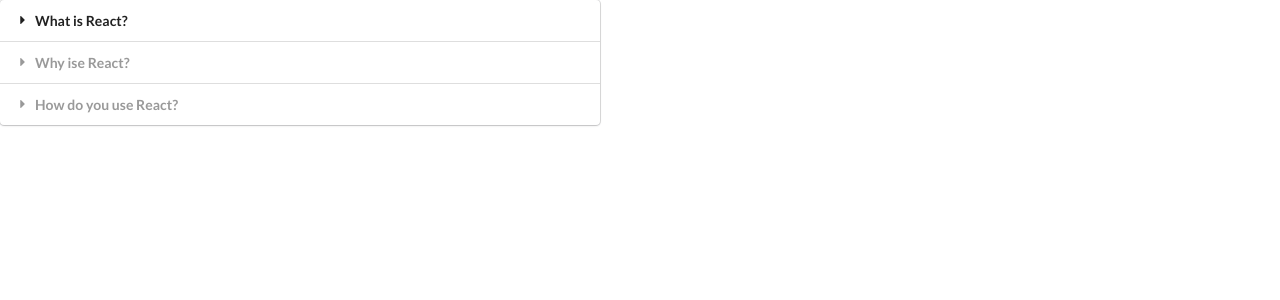
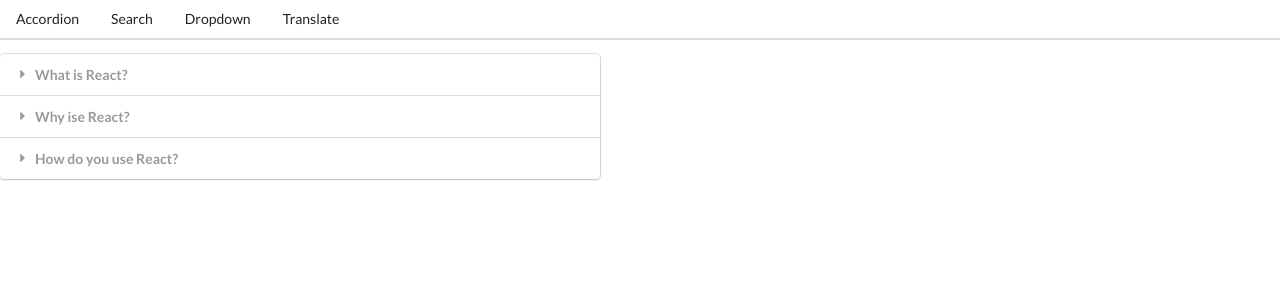
Before and after one commit to ismailharmanda/Widgets, a React (Create React App) app: page / in a window 1280 px wide. Shown: the top 300 px of the page. Built offline with nearby package versions, Linux system fonts and the light colour scheme.

Commit message:
Header for Navigation has been implemented

```diff
--- a/src/App.jsx
+++ b/src/App.jsx
@@ -4,6 +4,7 @@
 import Dropdown from "./components/Dropdown";
 import Translate from "./components/Translate";
 import Route from "./components/Route";
+import Header from "./components/Header";
 const items = [
   {
     title: "What is React?",
@@ -39,6 +40,7 @@
   const [showDropdown, setShowDropdown] = useState(true);
   return (
     <div>
+      <Header />
       <Route path="/">
         <Accordion items={items} />
       </Route>
--- /dev/null
+++ b/src/components/Header.jsx
@@ -0,0 +1,22 @@
+import React from "react";
+
+const Header = () => {
+  return (
+    <div className="ui secondary pointing menu">
+      <a href="/" className="item">
+        Accordion
+      </a>
+      <a href="/list" className="item">
+        Search
+      </a>
+      <a href="/dropdown" className="item">
+        Dropdown
+      </a>
+      <a href="/translate" className="item">
+        Translate
+      </a>
+    </div>
+  );
+};
+
+export default Header;
```
